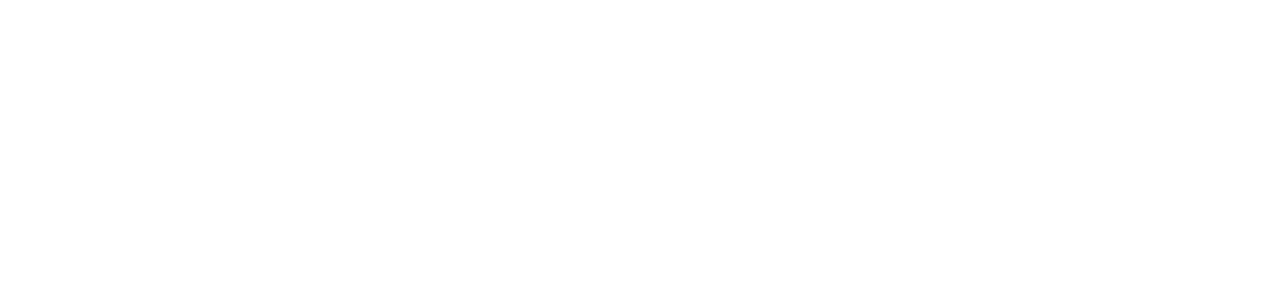
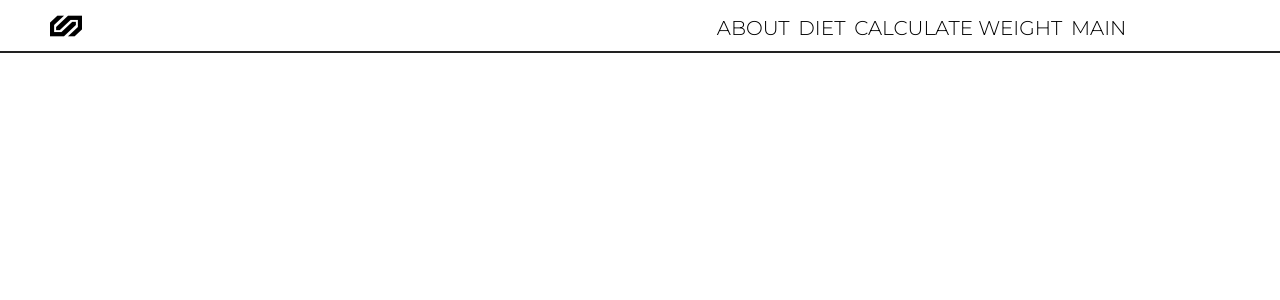
Before and after one commit to SulimanVu/Health-Front, a React (Create React App) app: page / in a window 1280 px wide. Shown: the top 300 px of the page. Built offline with nearby package versions, Linux system fonts and the light colour scheme.

Commit message:
Сделан хедер

```diff
--- a/public/index.html
+++ b/public/index.html
@@ -2,14 +2,15 @@
 <html lang="ru">
   <head>
     <meta charset="utf-8" />
-    <link rel="icon" href="%PUBLIC_URL%/favicon.ico" />
+    <link rel="icon" href="https://cdn-icons-png.flaticon.com/512/8454/8454481.png" />
     <meta name="viewport" content="width=device-width, initial-scale=1" />
     <meta name="theme-color" content="#000000" />
     <meta
       name="description"
       content="Web site created using create-react-app"
     />
-    <link rel="apple-touch-icon" href="%PUBLIC_URL%/logo192.png" />
+    <link rel="apple-touch-icon" href="https://cdn-icons-png.flaticon.com/512/8454/8454481.png" />
+    <link href="https://fonts.googleapis.com/css2?family=Montserrat:wght@100;200;300;400;500;600;700;800&display=swap" rel="stylesheet">
     <!--
       manifest.json provides metadata used when your web app is installed on a
       user's mobile device or desktop. See https://developers.google.com/web/fundamentals/web-app-manifest/
@@ -23,7 +24,7 @@
       work correctly both with client-side routing and a non-root public URL.
       Learn how to configure a non-root public URL by running `npm run build`.
     -->
-    <title>WayProject</title>
+    <title>MakeBody</title>
   </head>
   <body>
     <noscript>You need to enable JavaScript to run this app.</noscript>
--- a/src/components/Body/Boy-Body/BoyBody.jsx
+++ b/src/components/Body/Boy-Body/BoyBody.jsx
@@ -1,7 +1,20 @@
-import React from "react";
+import React, { useEffect } from "react";
 import styles from "./boybody.module.scss";
+import { useDispatch, useSelector } from "react-redux";
+import { fetchMuscle } from "../../../features/muscleSlice";
 
 const BoyBody = () => {
+  const dispatch = useDispatch();
+  useEffect(() => {
+    dispatch(fetchMuscle());
+  }, [dispatch]);
+
+  const muscle = useSelector((state) =>
+    state.muscle.muscle.map((item) => {
+      return item.name;
+    })
+  );
+
   return (
     <section className={styles.boy_section}>
       <div className={styles.muscle_map}>
@@ -10,11 +23,14 @@
           src="https://musclewiki.com/static/Crops/00.-Blank-Figures.png"
           alt="#"
         />
-        <img
-          className={styles.traps_a}
-          src="https://musclewiki.com/static/Crops/08.-TrapsLeft.png"
-          alt="#"
-        />
+          <img
+            className={styles.traps_a}
+            src="https://musclewiki.com/static/Crops/08.-TrapsLeft.png"
+            alt="#"
+          title="erwwerewr"
+
+          />
+
         <img
           className={styles.traps_b}
           src="https://musclewiki.com/static/Crops/08.-TrapsRight.png"
--- a/src/components/Body/Boy-Body/boybody.module.scss
+++ b/src/components/Body/Boy-Body/boybody.module.scss
@@ -217,3 +217,16 @@
     }
   }
 }
+
+.images:hover::after {
+  content: attr(data-title); /* Выводим текст */
+  position: absolute; /* Абсолютное позиционирование */
+  left: 20%;
+  top: 30%; /* Положение подсказки */
+  z-index: 1; /* Отображаем подсказку поверх других элементов */
+  background: rgba(255, 255, 230, 0.9); /* Полупрозрачный цвет фона */
+  font-family: Arial, sans-serif; /* Гарнитура шрифта */
+  font-size: 11px; /* Размер текста подсказки */
+  padding: 5px 10px; /* Поля */
+  border: 1px solid #333;
+}
--- a/src/components/Header/Header.jsx
+++ b/src/components/Header/Header.jsx
@@ -1,11 +1,24 @@
-import React from 'react';
+import React from "react";
+import styles from "./header.module.scss";
+import logo from "../../public/logo.png";
+import { Link } from "react-router-dom";
 
 const Header = () => {
-    return (
-        <div>
-
-        </div>
-    );
+  return (
+    <header>
+      <div className={styles.logo}>
+        <Link to={"/"}><img alt="#" src={logo} /></Link>
+      </div>
+      <div className={styles.nav_top}>
+        <ul>
+          <li><Link to={"/about"} className={styles.link}>About</Link></li>
+          <li><Link to={"/diet"} className={styles.link}>diet</Link></li>
+          <li><Link to={"/about"} className={styles.link}>calculate weight</Link></li>
+          <li><Link to={"/about"} className={styles.link}>Main</Link></li>
+        </ul>
+      </div>
+    </header>
+  );
 };
 
 export default Header;
--- a/src/components/Header/Header.module.scss
+++ b/src/components/Header/Header.module.scss
@@ -0,0 +1,73 @@
+* {
+  margin: 0;
+  font-family: "Montserrat", sans-serif;
+}
+header {
+  width: 100%;
+  padding: 10px 0 5px;
+  border-bottom: 2px solid#222;
+  display: flex;
+  align-items: center;
+  justify-content: space-between;
+  .logo {
+    width: 50px;
+    margin-left: 50px;
+    img {
+      transition: 0.3s;
+      cursor: pointer;
+      &:hover {
+        scale: 1.2;
+      }
+    }
+  }
+  .nav_top {
+    width: 80%;
+    display: flex;
+    justify-content: flex-end;
+    ul {
+      display: flex;
+      align-items: center;
+      width: 40%;
+      list-style-type: none;
+      justify-content: space-between;
+      margin-right: 15%;
+    }
+    .menu {
+      margin-right: 30px;
+      img {
+        background-color: #fff;
+        border-radius: 100%;
+        cursor: pointer;
+      }
+    }
+  }
+}
+
+li {
+  font-size: 20px;
+  color: black;
+  cursor: pointer;
+  align-items: center;
+  box-sizing: border-box;
+  transition: 0.3s;
+  border-bottom: 0;
+  .link {
+    font-weight: 300;
+    text-transform: uppercase;
+    box-sizing: border-box;
+    transition: 0.3s;
+    border-bottom: 0;
+    text-decoration: none;
+    color: black;
+    transition: .1s;
+    &:hover {
+      font-weight: 400;
+      border: none;
+      margin-top: 5px;
+      padding-bottom: 5px;
+      border-bottom: 3px solid red;
+      color: #222;
+      box-sizing: border-box;
+    }
+  }
+}
--- a/src/features/muscleSlice.js
+++ b/src/features/muscleSlice.js
@@ -0,0 +1,70 @@
+import { createAsyncThunk, createSlice } from "@reduxjs/toolkit";
+
+const initialState = {
+  muscle: [],
+  loader: false,
+};
+
+export const fetchMuscle = createAsyncThunk(
+  "fetch/muscle",
+  async (_, thunkAPI) => {
+    try {
+      const res = await fetch("http://localhost:3010/muscle");
+      const data = await res.json();
+      return data;
+    } catch (error) {
+      return thunkAPI.rejectWithValue(error);
+    }
+  }
+);
+
+export const addMuscle = createAsyncThunk(
+  "add/muscle",
+  async ({ name, description }, thunkAPI) => {
+    try {
+      const res = await fetch("http://localhost:3010/muscle", {
+        method: "POST",
+        headers: { "Content-Type": "application/json" },
+        body: JSON.stringify({ name, description }),
+      });
+      const data = await res.json();
+      return data;
+    } catch (error) {
+      return thunkAPI.rejectWithValue(error);
+    }
+  }
+);
+
+const muscleSlice = createSlice({
+  name: "muscle",
+  initialState,
+  reducers: {},
+  extraReducers: (builder) =>
+    builder
+    ////////////////FETCH-MUSCLE/////////////////
+      .addCase(fetchMuscle.fulfilled, (state, action) => {
+        state.muscle = action.payload;
+        state.loader = false
+      })
+      .addCase(fetchMuscle.pending, (state) => {
+        state.loader = true;
+      })
+      .addCase(fetchMuscle.rejected, (state, action) => {
+        state.muscle = action.payload;
+        state.loader = false
+      })
+    ////////////////ADD-MUSCLE//////////////////
+      .addCase(addMuscle.fulfilled, (state, action) => {
+        state.muscle.push(action.payload);
+        state.loader = false
+      })
+      .addCase(addMuscle.pending, (state) => {
+        state.loader = true
+      })
+      .addCase(addMuscle.rejected, (state, action) => {
+        state.muscle.push(action.payload);
+        state.loader = false
+      })
+});
+
+export default muscleSlice.reducer;
```
Also changed, not shown: src/public/burger.png (added), src/public/logo.png (added).
